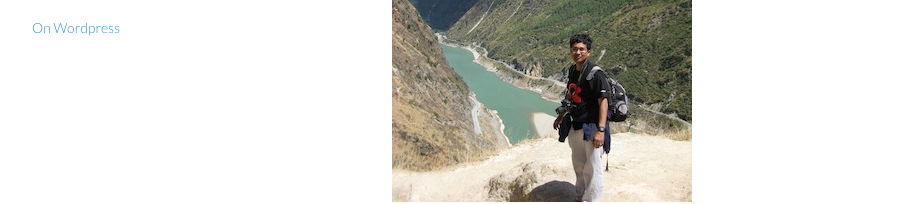
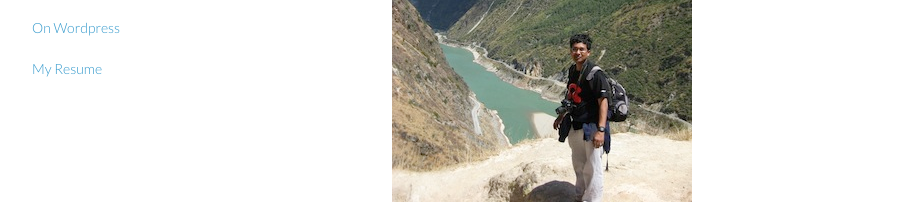
Before and after one commit to sreeix/sreeix.github.io, a plain HTML site: page index.html in a window 1280 px wide. Shown: the part 256-460 px from the top of the page, without its empty margins (178-1097 px from the left). Drawn offline with Linux system fonts and the light colour scheme.

Commit message:
Adding resume

```diff
--- a/index.html
+++ b/index.html
@@ -21,9 +21,10 @@
 	<p class="view"><a href="http://www.activesphere.com/profiles/sreekanth_vadagiri.pdf">Activesphere Profile</a></p>
 	<p class="view"><a href="https://picasaweb.google.com/109424555593620921607">On Picassa</a></p>
 	<p class="view"><a href="http://livingforwards.wordpress.com">On Wordpress</a></p>
+	<p class="view"><a href="docs/sreekanth_zzz.pdf">My Resume</a></p>
       </header>
       <section>
-        <img src="http://sreeix.github.io/img/gabbar.JPG"alt="hiking around the tiger leaping gorge"></img>
+	<img src="http://sreeix.github.io/img/gabbar.JPG" alt="hiking around the tiger leaping gorge"></img>
 
 	<p>Hiya,</p>
 
```
Also changed, not shown: 1 other file. Lines whose indentation alone changed are shown as unchanged.
